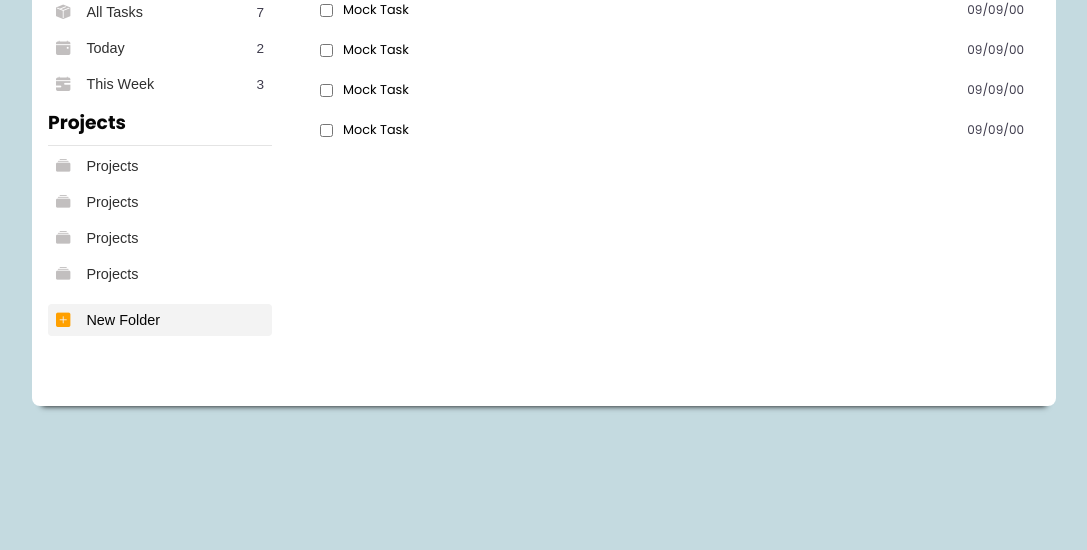
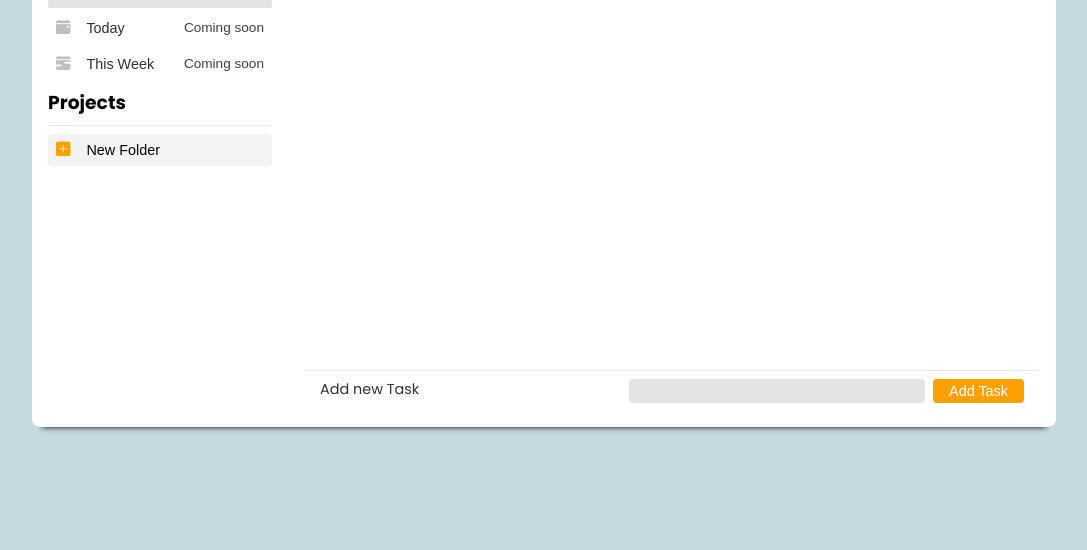
Before and after one commit to jhonangelob/odin-todo-list, a website built with webpack: page dist/index.html in a window 1280 px wide. Shown: the part 250-800 px from the top of the page, without its empty margins (96-1183 px from the left). Built offline with nearby package versions, Linux system fonts and the light colour scheme.

Commit message:
Add stylings and remove unused elements

```diff
--- a/dist/index.html
+++ b/dist/index.html
@@ -38,17 +38,16 @@
             <div class="app__sidebar-panel">
               <h3>Home</h3>
               <ul class="panel__one-ul">
-                <li>
+                <li class="task-active">
                   <button>
                     <span><i class="bi bi-box-seam-fill"></i>All Tasks</span>
-                    <span class="all_tasks counter">7</span>
+                    <span class="all_tasks counter"></span>
                   </button>
                 </li>
-
                 <li>
                   <button>
                     <span><i class="bi bi-calendar-event-fill"></i>Today</span
-                    ><span class="today_tasks counter">2</span>
+                    ><span class="today_tasks counter">Coming soon</span>
                   </button>
                 </li>
                 <li>
@@ -56,33 +55,14 @@
                     <span
                       ><i class="bi bi-calendar-range-fill"></i>This Week</span
                     >
-                    <span class="week_tasks counter">3</span>
+                    <span class="week_tasks counter">Coming soon</span>
                   </button>
                 </li>
               </ul>
             </div>
             <div class="app__sidebar-panel projects">
               <h3>Projects</h3>
-              <ul>
-                <li>
-                  <button><i class="bi bi-collection-fill"></i>Projects</button>
-                </li>
-                <li>
-                  <button><i class="bi bi-collection-fill"></i>Projects</button>
-                </li>
-                <li>
-                  <button><i class="bi bi-collection-fill"></i>Projects</button>
-                </li>
-                <li>
-                  <button><i class="bi bi-collection-fill"></i>Projects</button>
-                </li>
-                <li>
-                  <button><i class="bi bi-collection-fill"></i>Projects</button>
-                </li>
-                <li>
-                  <button><i class="bi bi-collection-fill"></i>Projects</button>
-                </li>
-              </ul>
+              <ul class="app__sidebar-ul"></ul>
             </div>
             <div class="app__sidebar-panel">
               <button class="new__project-btn">
@@ -108,33 +88,19 @@
             </div>
 
             <div class="app__tasks-list">
-              <ul>
-                <li>
-                  <input type="checkbox" />
-                  <p>Mock Task</p>
-                  <span class="task-date">09/09/00</span>
-                </li>
-                <li>
-                  <input type="checkbox" />
-                  <p>Mock Task</p>
-                  <span class="task-date">09/09/00</span>
-                </li>
-                <li>
-                  <input type="checkbox" />
-                  <p>Mock Task</p>
-                  <span class="task-date">09/09/00</span>
-                </li>
-                <li>
-                  <input type="checkbox" />
-                  <p>Mock Task</p>
-                  <span class="task-date">09/09/00</span>
-                </li>
-              </ul>
+              <ul class="app__tasks-list-ul"></ul>
+            </div>
+            <div class="app__tasks-new">
+              <p class="new__task-label">Add new Task</p>
+              <div class="app__task-new-form">
+                <input type="text" /> <button>Add Task</button>
+              </div>
             </div>
           </div>
         </div>
       </div>
     </section>
+
     <div class="app__remove-card">
       <div class="remove__card-header">
         <div class="circle"></div>
--- a/dist/styles.css
+++ b/dist/styles.css
@@ -293,6 +293,45 @@ section {
   accent-color: var(--circle-two);
 }
 
+.app__tasks-new {
+  display: flex;
+  flex-direction: row;
+  justify-content: space-between;
+  border-top: solid 1px var(--bg-color-header);
+  padding: 0.5rem 1rem;
+}
+
+.app__tasks-new input {
+  border-radius: 4px;
+  border: none;
+  padding: 0.25rem 1rem;
+  background-color: var(--bg-color-header);
+  outline: none;
+  font-size: 0.9rem;
+  width: 70%;
+}
+
+.app__tasks-new button {
+  font-size: 0.9rem;
+  padding: 0.25rem 1rem;
+  border: 0;
+  border-radius: 4px;
+  background-color: var(--circle-three);
+  color: var(--bg-color-white);
+}
+
+.new__task-label {
+  font-size: 0.9rem;
+  color: var(--font-color-dark);
+}
+
+.app__task-new-form {
+  display: flex;
+  justify-content: flex-end;
+  width: 60%;
+  gap: 0.5rem;
+}
+
 @media only screen and (max-width: 600px) {
   .app__container-body {
     flex-direction: column;
@@ -363,6 +402,23 @@ section {
 
   .app__remove-card {
     left: 5% !important;
+  }
+
+  .new__task-label {
+    display: none;
+  }
+
+  .app__tasks-new {
+    padding: 1rem 0.5rem;
+  }
+
+  .app__task-new-form {
+    width: 100%;
+    justify-content: center;
+  }
+
+  .app__tasks-new input {
+    padding: 0.75rem 0.5rem;
   }
 }
 
@@ -435,12 +491,12 @@ section {
 .remove__cnclBtn:hover {
   background-color: var(--bg-color-gray);
   color: var(--bg-color-white);
-  transition: all.3s ease;
+  transition: all 0.3s ease;
 }
 
 .remove__delBtn:hover {
   opacity: 0.8;
-  transition: all.3s ease;
+  transition: all 0.3s ease;
 }
 
 .is-blurred {
@@ -456,3 +512,11 @@ section {
   -webkit-filter: blur(1px);
   transition: all 0.1s ease;
 }
+
+.task-active {
+  background-color: var(--bg-color-header);
+}
+
+.task-active button i {
+  color: var(--circle-two);
+}
```
